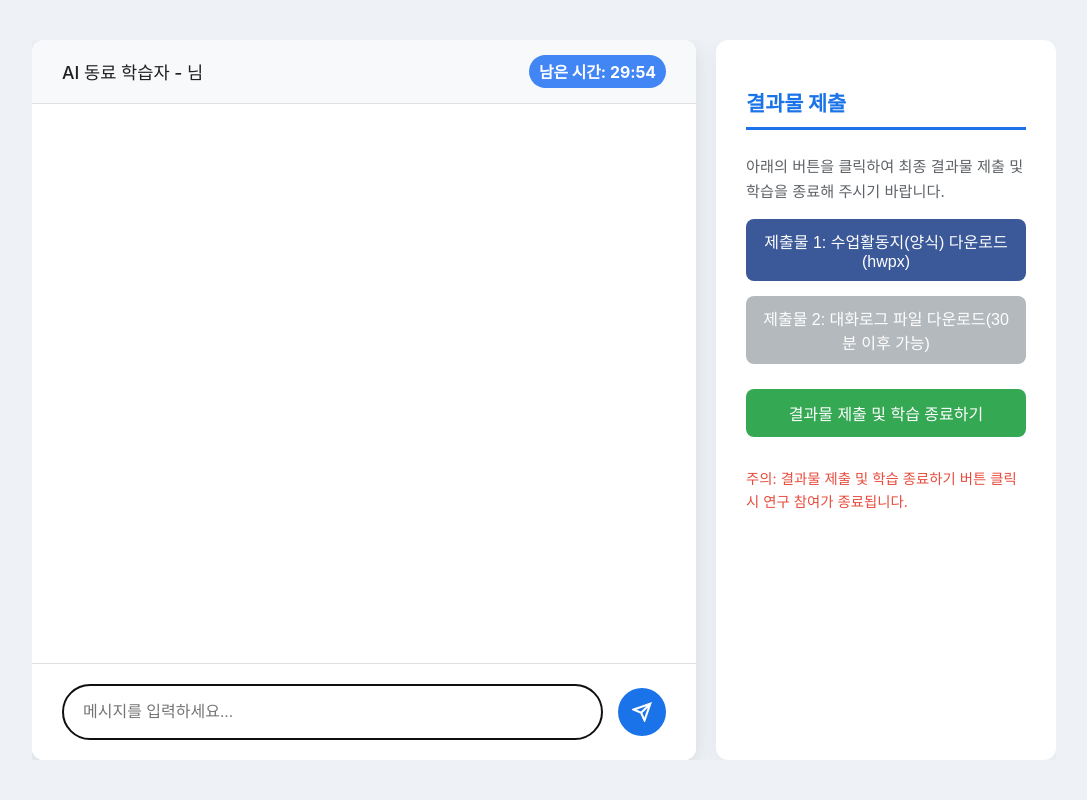
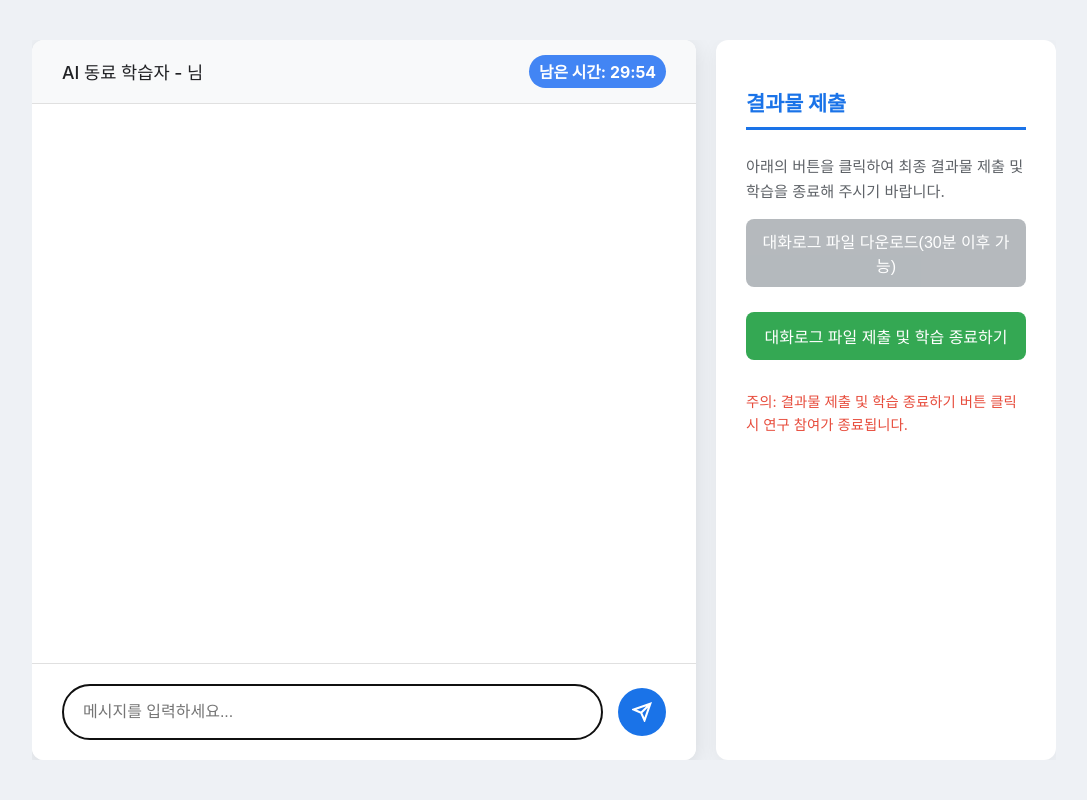
Before and after one commit to Buzzigirl/P4_minsun, a Flask app: template homepage/templates/chat.html in a window 1280 px wide. Shown: the whole page, without its empty margins (96-1183 px from the left). Run offline with Flask 3, Linux system fonts and the light colour scheme; the template is opened without the code that fills it, so the values that code supplies are empty; parts of the project's set-up code (start-up, migrations or seed data) failed here and were passed over.

Commit message:
FE: Finalized submission panel buttons (Removed form download, renamed log download/submit buttons).

```diff
--- a/homepage/templates/chat.html
+++ b/homepage/templates/chat.html
@@ -47,20 +47,14 @@
             <h2>결과물 제출</h2>
             <p>아래의 버튼을 클릭하여 최종 결과물 제출 및 학습을 종료해 주시기 바랍니다.</p>
 
-            <a href="{{ url_for('static', filename='files/[양식]수업활동지.hwpx') }}" download>
-                <button class="download-button" type="button" style="width: 100%; padding: 10px; margin-bottom: 15px; background-color: #3b5998; color: white; border: none; border-radius: 8px; font-size: 1em; cursor: pointer;">
-                    제출물 1: 수업활동지(양식) 다운로드(hwpx)
-                </button>
-            </a>
-
             <a href="{{ url_for('submit_and_download_log') }}" download id="log-download-link">
                 <button type="button" id="log-download-button" style="width: 100%; padding: 10px; margin-bottom: 25px; background-color: #6c757d; color: white; border: none; border-radius: 8px; font-size: 1em; cursor: pointer;">
-                    제출물 2: 대화로그 파일 다운로드(30분 이후 가능)
+                    대화로그 파일 다운로드(30분 이후 가능)
                 </button>
             </a>
 
             <button id="submit-and-end-button" onclick="checkTimeAndShowPopup()">
-                결과물 제출 및 학습 종료하기
+                대화로그 파일 제출 및 학습 종료하기
             </button>
 
             <p style="margin-top: 30px; font-size: 0.9em; color: #e74c3c;">
```
